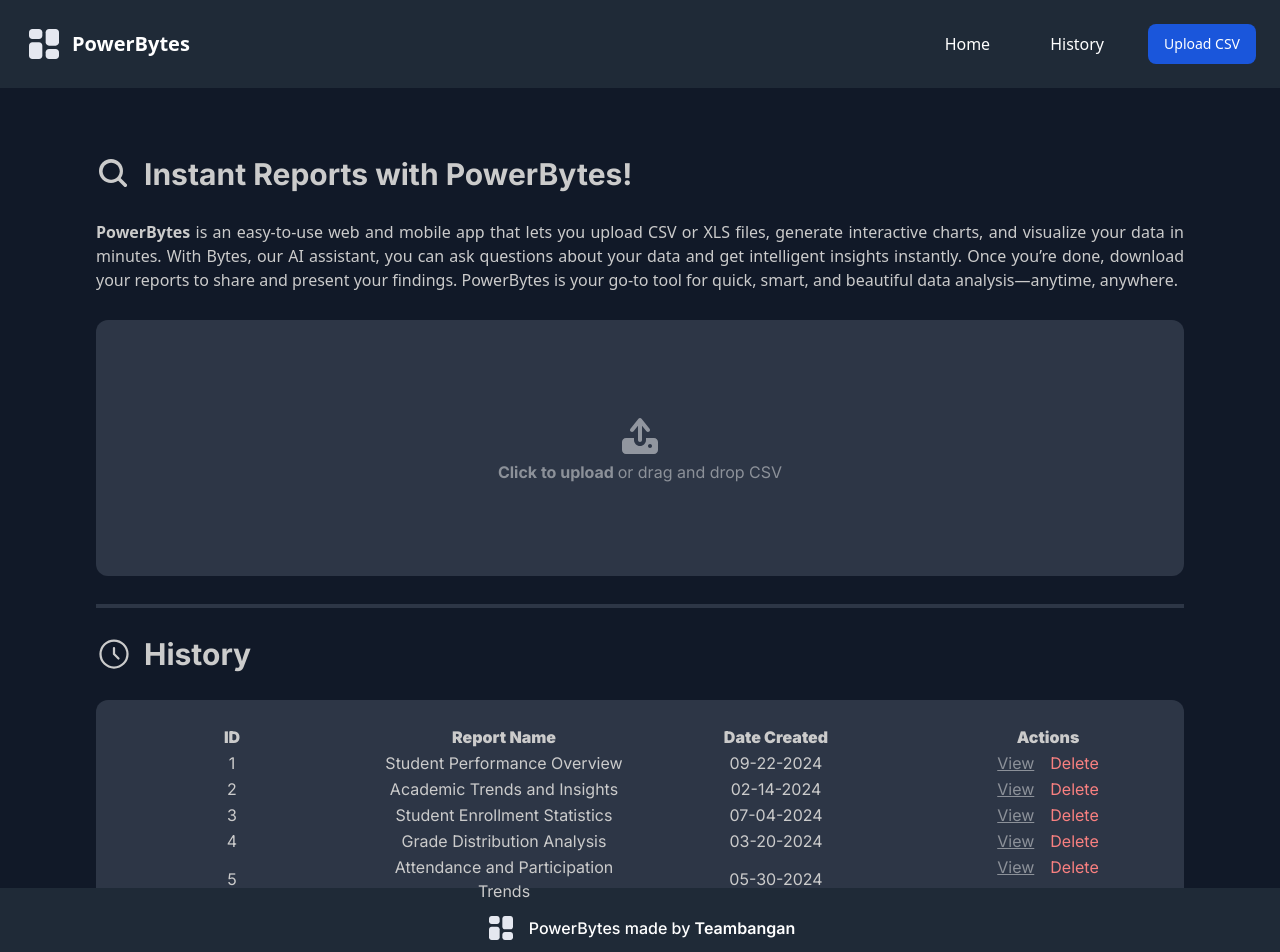
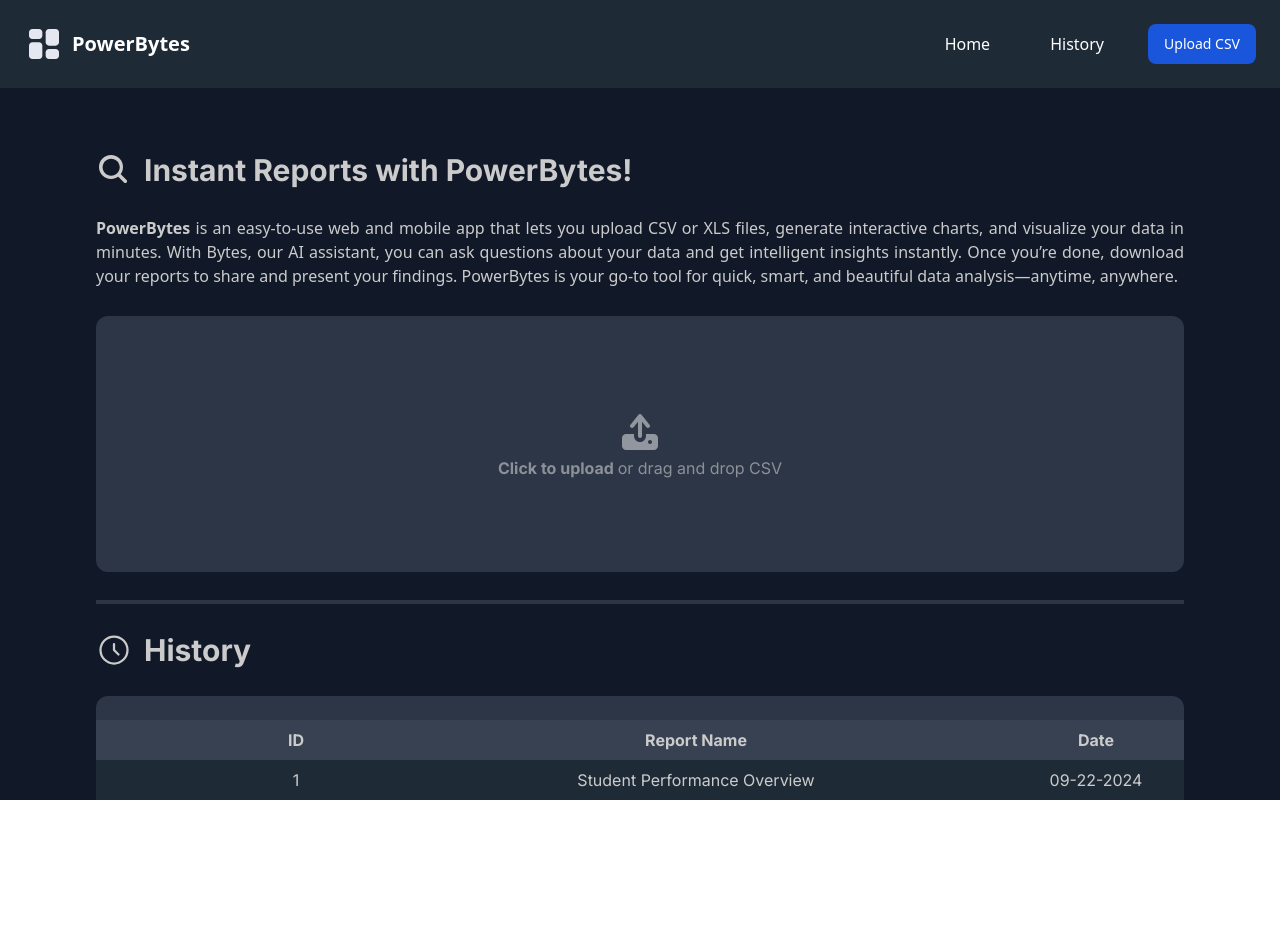
Before and after one commit to chaaals/da-project-frontend, a React (Vite) app: page / in a window 1280 px wide. Shown: the top 952 px of the page. After the commit the page ends 800 px from the top, so only its background shows below. Built offline with nearby package versions, Linux system fonts and the light colour scheme.

Commit message:
feat: Generic Table with Pagination

```diff
--- a/src/components/Button.jsx
+++ b/src/components/Button.jsx
@@ -1,6 +1,6 @@
-const Button = ({ children, onClick, style }) => {
+const Button = ({ children, onClick, style, key = null }) => {
   return (
-    <button type="button" onClick={onClick} className={style}>
+    <button type="button" key={key} onClick={onClick} className={style}>
       {children}
     </button>
   );
--- /dev/null
+++ b/src/components/DynamicTable.jsx
@@ -0,0 +1,91 @@
+import React, { useState } from "react";
+import Button from "./Button";
+
+const DynamicTable = ({ columns, data, rowsPerPage = 5, isPaginationHidden = false }) => {
+    // State for pagination
+    const [currentPage, setCurrentPage] = useState(1);
+    const totalPages = Math.ceil(data.length / rowsPerPage);
+
+    // Helper functions
+    const formatHeader = (header) => header.replace(/_/g, " ");
+
+    // Calculate the data for the current page
+    const getPaginatedData = () => {
+        const startIndex = (currentPage - 1) * rowsPerPage;
+        const endIndex = startIndex + rowsPerPage;
+        return data.slice(startIndex, endIndex);
+    };
+
+    const handlePrevPage = () => {
+        if (currentPage > 1) setCurrentPage((prev) => prev - 1);
+    };
+
+    const handleNextPage = () => {
+        if (currentPage < totalPages) setCurrentPage((prev) => prev + 1);
+    };
+
+    const handlePageClick = (page) => {
+        setCurrentPage(page);
+    };
+
+    return (
+        <>
+            <section className="w-full overflow-auto">
+                <table className="min-w-[1200px] w-full border-collapse table-fixed text-center text-textPrimary">
+                    <thead>
+                        <tr className="font-inter font-bold">
+                            {columns.map((column, index) => (
+                                <th key={index} className="bg-tableHeader py-2">
+                                    {formatHeader(column)}
+                                </th>
+                            ))}
+                        </tr>
+                    </thead>
+                    <tbody className="font-inter text-center">
+                        {getPaginatedData().map((row, rowIndex) => (
+                            <tr key={rowIndex}>
+                                {columns.map((column, colIndex) => (
+                                    <td
+                                        key={colIndex}
+                                        className="bg-tableData border-b border-tableHeader py-2"
+                                    >
+                                        {row[column] || row[column.toLowerCase()] || "N/A"}
+                                    </td>
+                                ))}
+                            </tr>
+                        ))}
+                    </tbody>
+                </table>
+            </section>
+
+            <section className={`${isPaginationHidden || totalPages === 1 ? "hidden" : "flex justify-center space-x-2 mt-4"}`}>
+                <Button onClick={handlePrevPage}
+                    style={`px-3 py-1 rounded ${
+                        currentPage === 1 ? "invisible" : "bg-tableData text-textPrimary"
+                    }`}>
+                    Prev
+                </Button>
+                {Array.from({ length: totalPages }, (_, index) => (
+                    <Button key={index + 1}
+                        onClick={() => handlePageClick(index + 1)}
+                        style={`px-3 py-1 rounded ${
+                            currentPage === index + 1
+                                ? "bg-tableData text-textPrimary cursor-not-allowed"
+                                : "bg-tableHeader text-textPrimary"
+                        }`}>
+                        {index + 1}
+                    </Button>
+                ))}
+
+                <Button onClick={handleNextPage}
+                    style={`px-3 py-1 rounded ${
+                        currentPage === totalPages ? "invisible" : "bg-tableData text-textPrimary"
+                    }`}>
+                    Next
+                </Button>
+            </section>
+        </>
+    );
+};
+
+export default DynamicTable;
--- a/src/components/Table.jsx
+++ /dev/null
@@ -1,34 +0,0 @@
-import React from 'react';
-import Button from './Button';
-
-const Table = ({data}) => {
-  return (
-    <section className="w-full overflow-x-auto pb-4">
-        <table className="table-fixed min-w-[700px] w-full text-center text-textPrimary">
-            <thead>
-            <tr className="font-inter">
-                <th><strong>ID</strong></th>
-                <th><strong>Report Name</strong></th>
-                <th><strong>Date Created</strong></th>
-                <th><strong>Actions</strong></th>
-            </tr>
-            </thead>
-            <tbody className='font-inter text-center'>
-            {data.map((row) => (
-                <tr key={row.id}>
-                    <td>{row.id}</td>
-                    <td>{row.name}</td>
-                    <td>{row.date}</td>
-                    <td className='flex gap-4 justify-center'>
-                        <Button onclick={null} style="font-inter text-textSecondary underline">View</Button>
-                        <Button onclick={null} style="font-inter text-red-400">Delete</Button>
-                    </td>
-                </tr>
-            ))}
-            </tbody>
-        </table>
-    </section>
-  );
-}
-
-export default Table;
--- a/src/layout/index.jsx
+++ b/src/layout/index.jsx
@@ -4,13 +4,11 @@ import Footer from "../components/Footer";
 
 const Layout = () => {
   return (
-    <>
+    <main className="h-screen w-full bg-colorPrimary overflow-auto">
       <NavBar />
-      <main className="w-full bg-colorPrimary h-screen py-16 px-24">
-        <Outlet />
-      </main>
+      <Outlet />
       <Footer />
-    </>
+    </main>
   );
 };
 
--- a/src/pages/Home.jsx
+++ b/src/pages/Home.jsx
@@ -1,22 +1,24 @@
 import React, { useContext } from "react";
 import AppContext from "../context/app";
 import Button from "../components/Button";
-import Table from "../components/table";
+import DynamicTable from "../components/DynamicTable"
 import { useCustomNavigate } from "../hooks/useCustomNavigate";
 
 function Home() {
-  const report_data = [
-    { id: 1, name: "Student Performance Overview", date: "09-22-2024" },
-    { id: 2, name: "Academic Trends and Insights", date: "02-14-2024" },
-    { id: 3, name: "Student Enrollment Statistics", date: "07-04-2024" },
-    { id: 4, name: "Grade Distribution Analysis", date: "03-20-2024" },
-    { id: 5, name: "Attendance and Participation Trends", date: "05-30-2024" },
-    { id: 6, name: "Demographic Breakdown of Students", date: "12-01-2023" },
-    { id: 7, name: "Student Success and Retention Rates", date: "08-18-2024" },
-    { id: 8, name: "Year-over-Year Academic Progress", date: "01-15-2024" },
-    { id: 9, name: "Student Engagement and Interaction Metrics", date: "04-25-2024" },
-    { id: 10, name: "Performance Comparison by Subject", date: "06-10-2024" },
+  const reportColumns = ["ID", "Report_Name", "Date"];
+  const reportData = [
+    { ID: 1, Report_Name: "Student Performance Overview", Date: "09-22-2024" },
+    { id: 2, Report_Name: "Academic Trends and Insights", date: "02-14-2024" },
+    { id: 3, Report_Name: "Student Enrollment Statistics", date: "07-04-2024" },
+    { id: 4, Report_Name: "Grade Distribution Analysis", date: "03-20-2024" },
+    { id: 5, Report_Name: "Attendance and Participation Trends", date: "05-30-2024" },
+    { id: 6, Report_Name: "Demographic Breakdown of Students", date: "12-01-2023" },
+    { id: 7, Report_Name: "Student Success and Retention Rates", date: "08-18-2024" },
+    { id: 8, Report_Name: "Year-over-Year Academic Progress", date: "01-15-2024" },
+    { id: 9, Report_Name: "Student Engagement and Interaction Metrics", date: "04-25-2024" },
+    { id: 10, Report_Name: "Performance Comparison by Subject", date: "06-10-2024" },
   ];
+
 
   const {
     selectedFile,
@@ -29,8 +31,7 @@ function Home() {
   const { goto } = useCustomNavigate()
 
   return (
-    <section className="flex-col space-y-[72px] mt-1">
-      <section className="flex-col space-y-7 w-full">
+    <section className="flex-col space-y-7 py-16 px-24 w-full">
       <header className="flex gap-3 text-textPrimary">
         <img src="./images/search.svg" alt="Search Icon" className="size-9" />
         <h1 className="text-textPrimary text-3xl font-inter font-bold">
@@ -77,7 +78,7 @@ function Home() {
               </h1>
             </header>
             <div className="h-fit bg-colorSecondary rounded-xl py-6">
-                <Table data={report_data.slice(0, 5)} />
+              <DynamicTable columns={reportColumns} data={reportData} />
             </div>
           </section>
         </>
@@ -109,7 +110,6 @@ function Home() {
         onChange={handleFileChange}
       />
     </section>
-    </section>
   );
 }
 
--- a/tailwind.config.js
+++ b/tailwind.config.js
@@ -7,16 +7,18 @@ export default {
       'tablet': '480px',
       'desktop': '770px',
     },
+    fontFamily: {
+      inter: ['Inter']
+    },
     extend: {
       colors: {
         'colorPrimary': '#111928',
         'colorSecondary': '#2D3646',
         'colorButton': '#1A56DB',
+        'tableHeader': '#374151',
+        'tableData': '#1F2A37',
         'textPrimary': '#CBCBCB',
         'textSecondary': '#8C9199'
-      },
-      fontFamily: {
-        inter: ['Inter']
       },
     },
   },
```
Also changed, not shown: public/images/left_arrow.svg (added), public/images/right_arrow.svg (added). Lines whose indentation alone changed are shown as unchanged.
